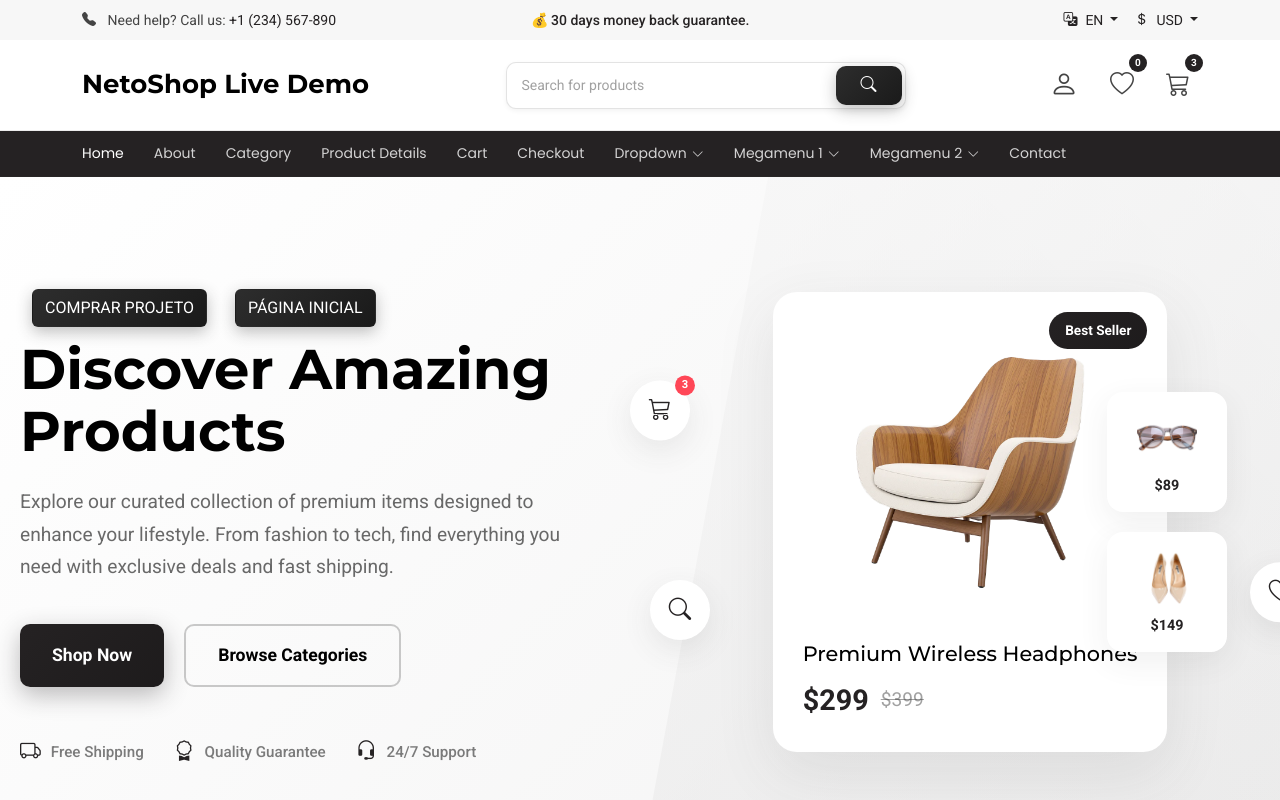
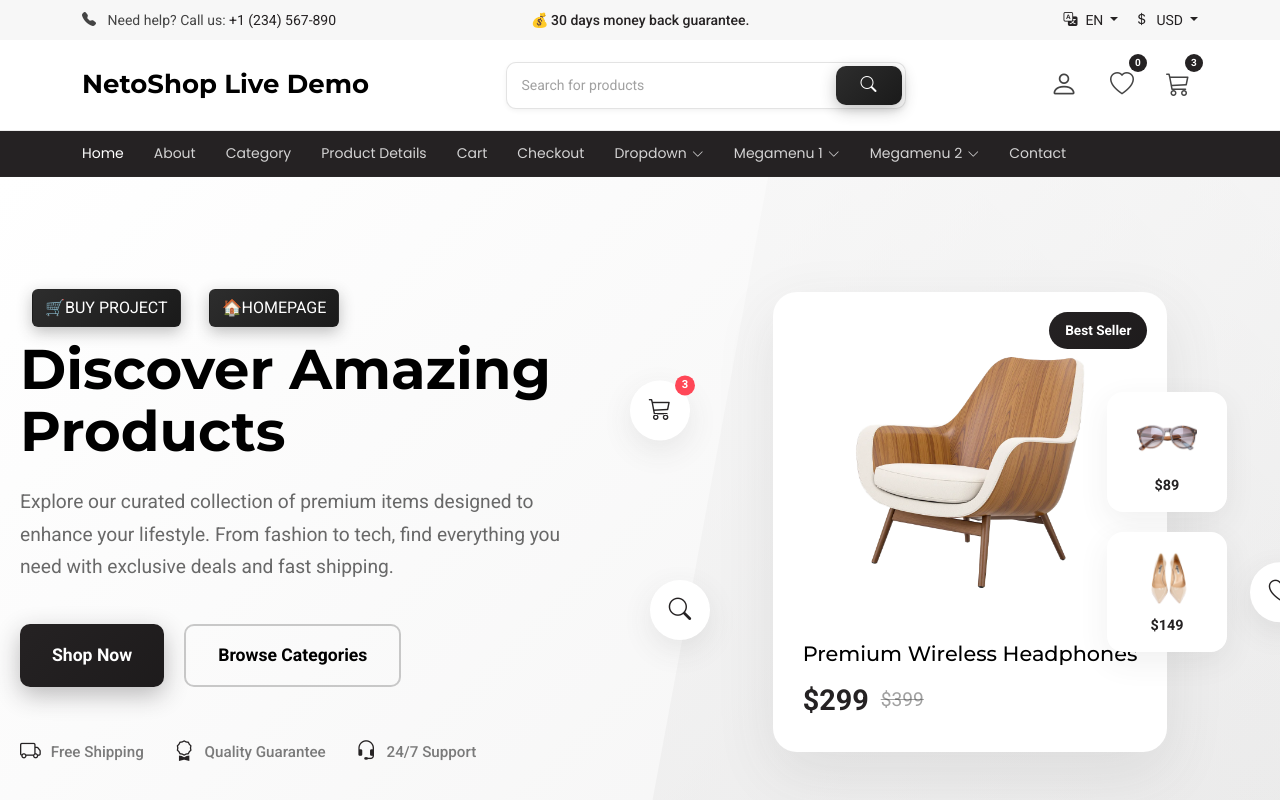
Before and after one commit to Kiamy-devweb/netoshop, a plain HTML site: page index.html in a window 1280 px wide. Shown: the top 800 px of the page. Drawn offline with Linux system fonts and the light colour scheme.

Commit message:
Update index.html

```diff
--- a/index.html
+++ b/index.html
@@ -847,8 +847,8 @@
         <div class="hero-content">
           <div class="content-wrapper" data-aos="fade-up" data-aos-delay="100">
             <!-- BOTÕES  -->
-        <a href="https://go.hotmart.com/N102088665G?dp=1" class="btn">COMPRAR PROJETO</a>
-        <a href="https://kiamyneto.netlify.app/portfolio" class="btn">PÁGINA INICIAL</a>
+        <a href="https://go.hotmart.com/N102088665G?dp=1" class="btn">🛒BUY PROJECT</a>
+        <a href="https://kiamyneto.netlify.app/portfolio" class="btn">🏠HOMEPAGE</a>
 
 
 
```
